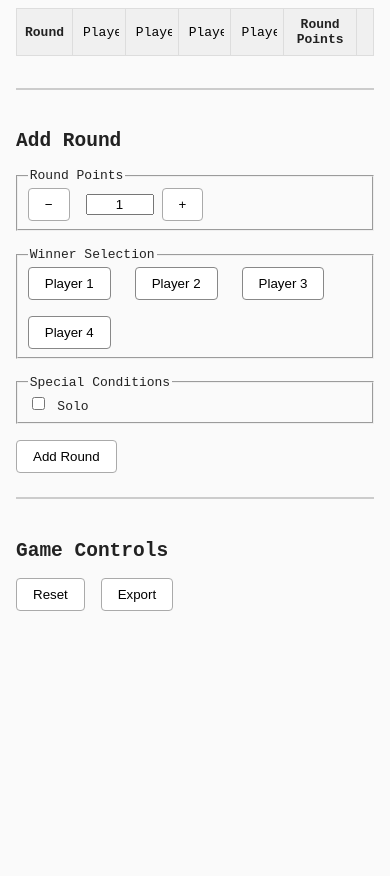
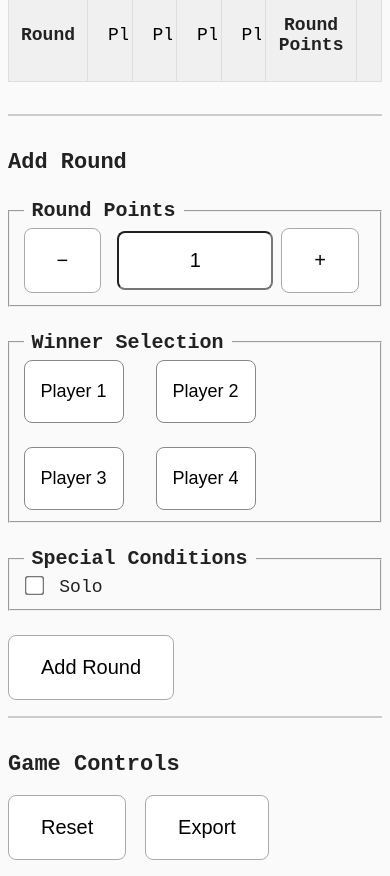
Before and after one commit to delta112358/Dktracker, a plain HTML site: page index.html in a window 390 px wide. Shown: the part 78-954 px from the top of the page. Before the commit the page ends 844 px from the top, so only its background shows below. Drawn offline with Linux system fonts and the light colour scheme.

Commit message:
made the design more mobile friendly

```diff
--- a/mystyle.css
+++ b/mystyle.css
@@ -138,3 +138,88 @@ input[type="number"] {
 .icon-button:hover {
   color: #56a15a;
 }
+
+/* Mobile improvements */
+@media (max-width: 600px) {
+  /* Increase base font size */
+  body {
+    font-size: 18px;
+    margin: 1rem auto;
+    padding: 0 0.5rem;
+  }
+
+  h1 {
+    font-size: 28px;
+    margin-bottom: 1rem;
+  }
+
+  h2 {
+    font-size: 22px;
+  }
+
+  /* Make buttons much larger and more touch-friendly */
+  button {
+    padding: 1.25rem 2rem;
+    font-size: 20px;
+    border-radius: 8px;
+  }
+
+  .winner-button {
+    padding: 1.25rem 1rem;
+    font-size: 18px;
+    border-radius: 8px;
+  }
+
+  /* Make table cells much more readable */
+  th, td {
+    padding: 1.25rem 0.75rem;
+    font-size: 18px;
+  }
+
+  /* Make form inputs larger */
+  .points-control input {
+    width: 120px;
+    font-size: 20px;
+    padding: 1rem;
+    border-radius: 8px;
+  }
+
+  thead input {
+    font-size: 18px;
+    padding: 1rem 0.5rem;
+  }
+
+  /* Improve form spacing */
+  .form-section {
+    margin-top: 1rem;
+    padding-top: 1rem;
+  }
+
+  .form-grid {
+    gap: 1.5rem;
+    margin: 1.5rem 0;
+  }
+
+  /* Make legends more prominent */
+  legend {
+    font-size: 20px;
+    font-weight: bold;
+    padding: 0 0.5rem;
+  }
+
+  /* Improve checkbox styling */
+  .form-grid input[type="checkbox"] {
+    transform: scale(1.5);
+    margin-right: 0.5rem;
+  }
+
+  .form-grid label {
+    font-size: 18px;
+  }
+
+  /* Make icon buttons larger */
+  .icon-button {
+    padding: 0.5rem;
+    font-size: 20px;
+  }
+}
```
